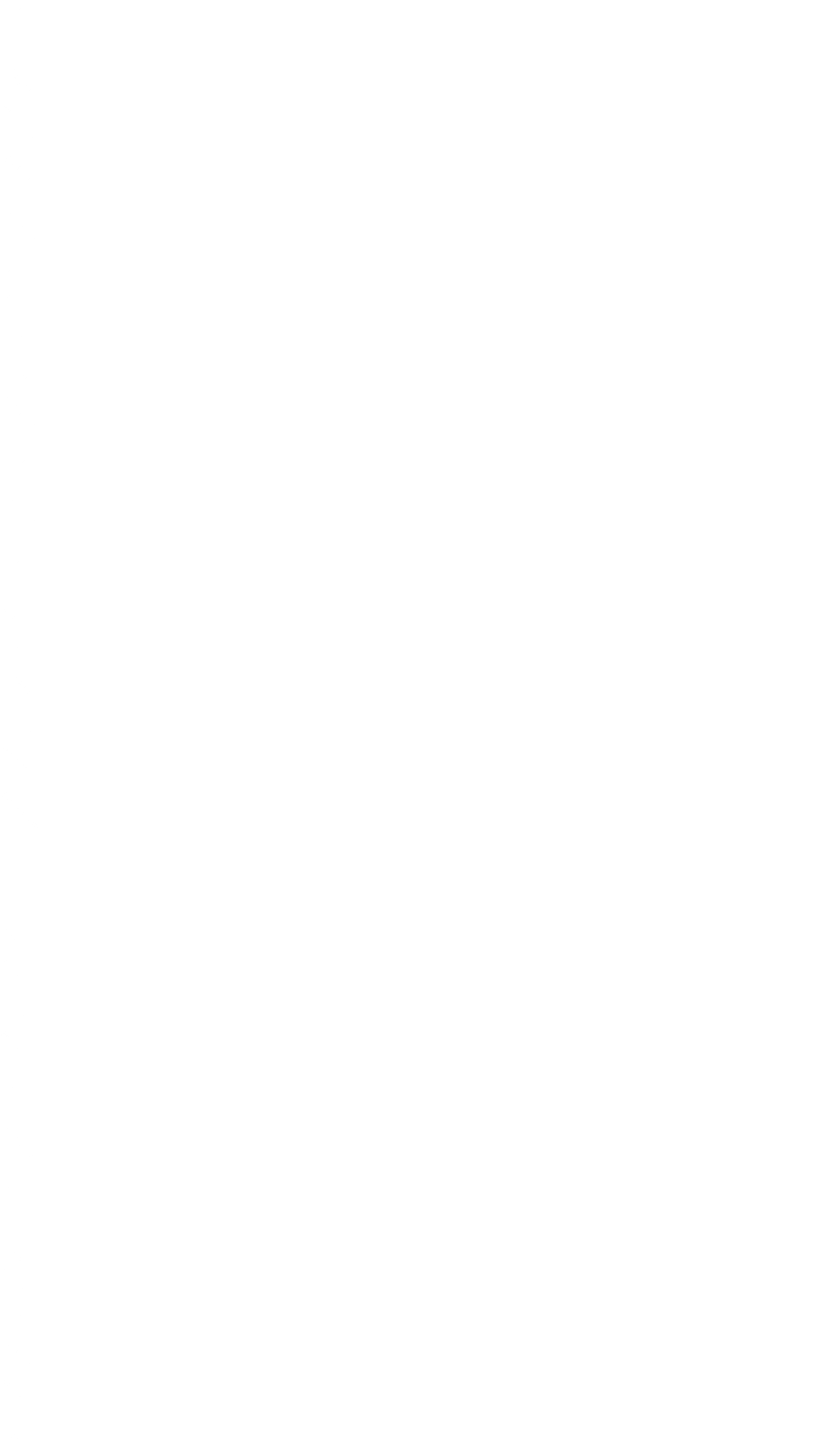
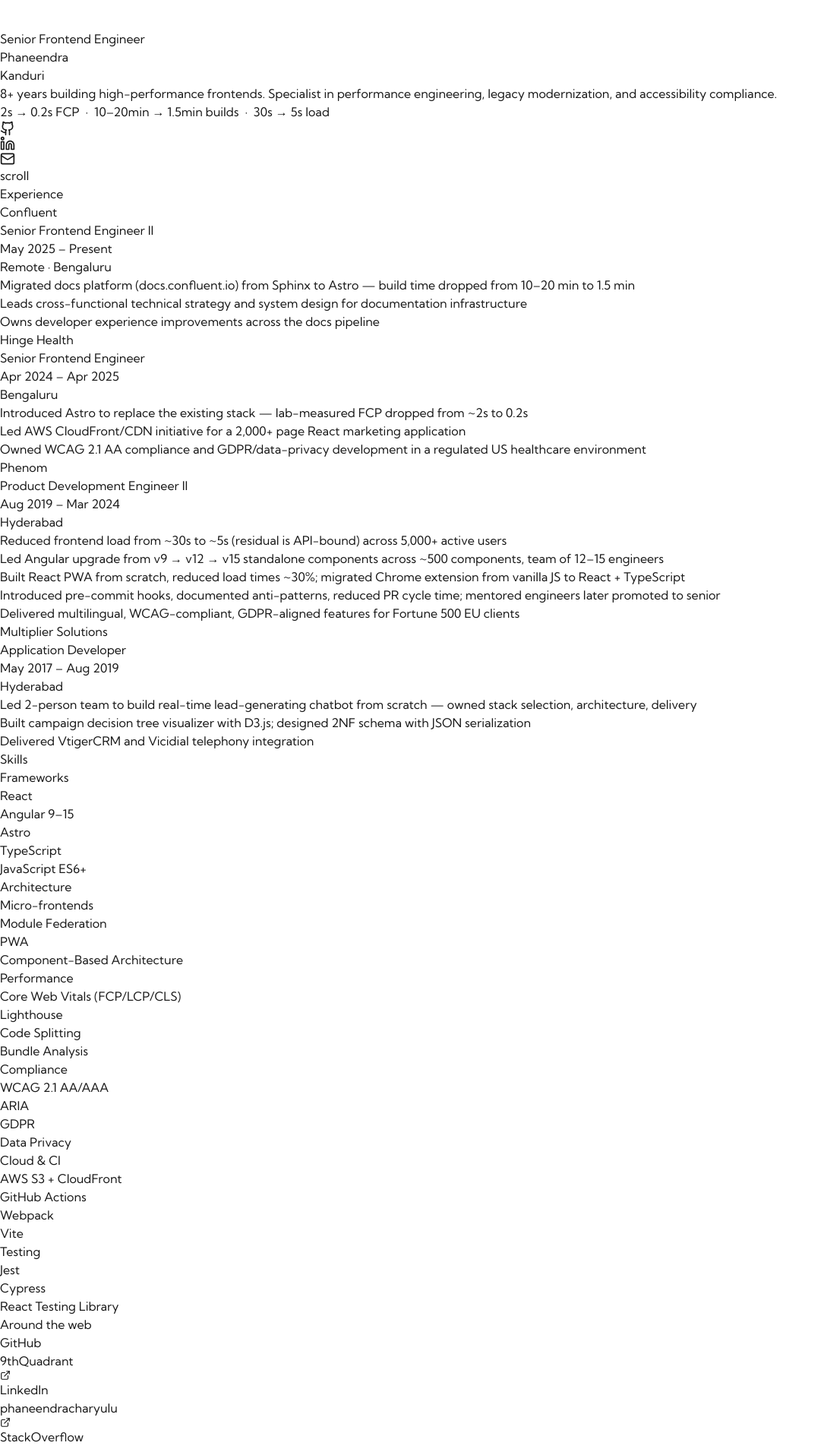
Before and after one commit to 9thQuadrant/portfolio, a Next.js app: page / in a window 1280 px wide. Shown: the part 80-1987 px from the top of the page at 76% size, without its empty margins (0-1085 px from the left). Built offline with nearby package versions, Linux system fonts and the light colour scheme.

Commit message:
Update page.tsx

```diff
--- a/src/app/page.tsx
+++ b/src/app/page.tsx
@@ -1,285 +1,227 @@
 "use client";
 
-import { ArrowDown, Github, Linkedin, Mail, Globe, Book, Timer, Plug } from "lucide-react";
-import useScrollAndMousePosition from "@/app/utils/hooks/useScrollAndMousePosition";
-import { BackgroundShapes } from "@/app/shared/backgroundShapes";
-import { TimelineExperience } from "@/app/shared/timeline";
-import { SocialLink } from "@/app/shared/socialLink";
-import { Projects } from "@/app/shared/projects";
-import { SkillCard } from "@/app/shared/skillCard";
-import { NameDecompose } from "@/app/shared/nameDecompose";
-import { BackgroundStars } from "@/app/shared/backgroundStars";
+import { Github, Linkedin, Mail, ExternalLink } from "lucide-react";
 
-const Portfolio = () => {
-  const { scrollY, mousePosition } = useScrollAndMousePosition();
-
-  // Calculate scroll progress for name animation (0 to 1)
-  // Animation happens over 60% of hero section to make it faster (about 150vh)
-  const heroHeight = typeof window !== 'undefined' ? window.innerHeight * 2.5 : 2500;
-  const nameScrollProgress = Math.min(scrollY / (heroHeight * 0.6), 1);
-
-  // Projects data
-  const projects = [
+const experiences = [
   {
-      title: "Personal Blog",
-      description: "Technical blog built with modern web technologies",
-      link: "https://nikethblog.web.app",
-      icon: <Book className="w-6 h-6" />,
+    company: "Confluent",
+    role: "Senior Frontend Engineer II",
+    period: "May 2025 – Present",
+    location: "Remote · Bengaluru",
+    achievements: [
+      "Migrated docs platform (docs.confluent.io) from Sphinx to Astro — build time dropped from 10–20 min to 1.5 min",
+      "Leads cross-functional technical strategy and system design for documentation infrastructure",
+      "Owns developer experience improvements across the docs pipeline",
+    ],
   },
   {
-      title: "Math Experiment",
-      description: "Challenge your math skills against time",
-      link: "https://phaneendra-exp.web.app",
-      icon: <Timer className="w-6 h-6" />,
-    },
-
-    {
-      title: "Firebase Cordova File Upload Plugin",
-      description: "Simple cordova file upload plugin",
-      link: "https://www.npmjs.com/package/cordova-plugin-firebase-files-upload",
-      icon: <Plug className="w-6 h-6" />,
-    },
-
-    {
-      title: "GitHub Portfolio",
-      description: "Collection of personal projects and contributions",
-      link: "https://github.com/9thQuadrant",
-      icon: <Github className="w-6 h-6" />,
+    company: "Hinge Health",
+    role: "Senior Frontend Engineer",
+    period: "Apr 2024 – Apr 2025",
+    location: "Bengaluru",
+    achievements: [
+      "Introduced Astro to replace the existing stack — lab-measured FCP dropped from ~2s to 0.2s",
+      "Led AWS CloudFront/CDN initiative for a 2,000+ page React marketing application",
+      "Owned WCAG 2.1 AA compliance and GDPR/data-privacy development in a regulated US healthcare environment",
+    ],
   },
   {
-      title: "StackOverflow",
-      description: "400+ reputation with helpful answers",
-      link: "https://stackoverflow.com/users/3985774/phaneendra-charyulu-kanduri",
-      icon: <Globe className="w-6 h-6" />,
-    }
+    company: "Phenom",
+    role: "Product Development Engineer II",
+    period: "Aug 2019 – Mar 2024",
+    location: "Hyderabad",
+    achievements: [
+      "Reduced frontend load from ~30s to ~5s (residual is API-bound) across 5,000+ active users",
+      "Led Angular upgrade from v9 → v12 → v15 standalone components across ~500 components, team of 12–15 engineers",
+      "Built React PWA from scratch, reduced load times ~30%; migrated Chrome extension from vanilla JS to React + TypeScript",
+      "Introduced pre-commit hooks, documented anti-patterns, reduced PR cycle time; mentored engineers later promoted to senior",
+      "Delivered multilingual, WCAG-compliant, GDPR-aligned features for Fortune 500 EU clients",
+    ],
+  },
+  {
+    company: "Multiplier Solutions",
+    role: "Application Developer",
+    period: "May 2017 – Aug 2019",
+    location: "Hyderabad",
+    achievements: [
+      "Led 2-person team to build real-time lead-generating chatbot from scratch — owned stack selection, architecture, delivery",
+      "Built campaign decision tree visualizer with D3.js; designed 2NF schema with JSON serialization",
+      "Delivered VtigerCRM and Vicidial telephony integration",
+    ],
+  },
 ];
 
-  // Calculate if we're near the bottom of the page
-  const isNearBottom = typeof window !== 'undefined'
-    ? scrollY + window.innerHeight >= document.documentElement.scrollHeight - 300
-    : false;
+const skills = [
+  { title: "Frameworks", items: ["React", "Angular 9–15", "Astro", "TypeScript", "JavaScript ES6+"] },
+  { title: "Architecture", items: ["Micro-frontends", "Module Federation", "PWA", "Component-Based Architecture"] },
+  { title: "Performance", items: ["Core Web Vitals (FCP/LCP/CLS)", "Lighthouse", "Code Splitting", "Bundle Analysis"] },
+  { title: "Compliance", items: ["WCAG 2.1 AA/AAA", "ARIA", "GDPR", "Data Privacy"] },
+  { title: "Cloud & CI", items: ["AWS S3 + CloudFront", "GitHub Actions", "Webpack", "Vite"] },
+  { title: "Testing", items: ["Jest", "Cypress", "React Testing Library"] },
+];
 
+export default function Page() {
   return (
-    <div className="min-h-screen bg-gradient-to-b from-gray-900 to-black text-white relative">
-      {/* Background stars animation - throughout entire page */}
-      <BackgroundStars scrollY={scrollY} />
+    <div className="min-h-screen bg-[#080c12] text-white font-sans">
+      {/* Stars */}
+      <div className="fixed inset-0 pointer-events-none z-0 overflow-hidden" aria-hidden="true">
+        {Array.from({ length: 60 }, (_, i) => {
+          const seed = i * 137.5;
+          const x = (seed * 3.14) % 100;
+          const y = (seed * 2.71) % 100;
+          const size = 1 + ((seed * 1.41) % 2);
+          const delay = (seed * 0.13) % 4;
+          const duration = 3 + ((seed * 0.7) % 3);
+          return (
+            <div
+              key={i}
+              className="absolute rounded-full bg-white"
+              style={{
+                left: `${x}%`,
+                top: `${y}%`,
+                width: `${size}px`,
+                height: `${size}px`,
+                opacity: 0.2 + ((seed * 0.01) % 0.4),
+                animation: `twinkle ${duration}s ${delay}s ease-in-out infinite`,
+              }}
+            />
+          );
+        })}
+      </div>
 
-      {/* Moon at bottom right - slides up with bounce */}
-      <div
-        className="fixed z-0"
-        style={{
-          right: '120px',
-          bottom: isNearBottom ? '120px' : '-200px', // Slide up from below
-          transition: 'bottom 1.2s cubic-bezier(0.34, 1.56, 0.64, 1)', // Smoother bounce easing
-        }}
-      >
-        {/* Moon glow */}
-        <div className="absolute inset-0 rounded-full bg-yellow-100 blur-3xl opacity-30"
-          style={{ width: '180px', height: '180px', left: '-15px', top: '-15px' }}
-        />
-        {/* Moon body */}
-        <div className="relative w-32 h-32 rounded-full bg-gradient-to-br from-yellow-50 to-yellow-200 shadow-2xl">
-          {/* Moon craters */}
-          <div className="absolute top-6 right-8 w-4 h-4 rounded-full bg-yellow-300 opacity-40" />
-          <div className="absolute top-12 right-5 w-3 h-3 rounded-full bg-yellow-300 opacity-30" />
-          <div className="absolute bottom-8 right-10 w-5 h-5 rounded-full bg-yellow-300 opacity-35" />
-          <div className="absolute top-8 left-6 w-6 h-6 rounded-full bg-yellow-300 opacity-25" />
-          <div className="absolute bottom-10 left-8 w-3 h-3 rounded-full bg-yellow-300 opacity-30" />
+      {/* Hero */}
+      <section className="relative z-10 min-h-screen flex flex-col items-center justify-center px-6 text-center">
+        <div className="animate-fade-in">
+          <p className="text-sm uppercase tracking-[0.3em] text-blue-400 mb-6 font-medium">
+            Senior Frontend Engineer
+          </p>
+          <h1 className="text-6xl md:text-8xl font-black mb-2 leading-none tracking-tight">
+            <span className="bg-gradient-to-r from-white via-blue-100 to-blue-300 bg-clip-text text-transparent">
+              Phaneendra
+            </span>
+          </h1>
+          <h1 className="text-6xl md:text-8xl font-black mb-8 leading-none tracking-tight">
+            <span className="bg-gradient-to-r from-blue-400 via-violet-400 to-violet-600 bg-clip-text text-transparent">
+              Kanduri
+            </span>
+          </h1>
+          <p className="text-lg md:text-xl text-gray-400 max-w-xl mx-auto mb-4 leading-relaxed">
+            8+ years building high-performance frontends. Specialist in performance engineering,
+            legacy modernization, and accessibility compliance.
+          </p>
+          <p className="text-sm text-gray-500 mb-10">
+            2s → 0.2s FCP &nbsp;·&nbsp; 10–20min → 1.5min builds &nbsp;·&nbsp; 30s → 5s load
+          </p>
+          <div className="flex justify-center gap-5">
+            <a href="https://github.com/9thQuadrant" target="_blank" rel="noopener noreferrer"
+              className="p-3 rounded-full border border-gray-700 hover:border-blue-500 hover:text-blue-400 transition-all duration-200">
+              <Github size={20} />
+            </a>
+            <a href="https://www.linkedin.com/in/phaneendracharyulu" target="_blank" rel="noopener noreferrer"
+              className="p-3 rounded-full border border-gray-700 hover:border-blue-500 hover:text-blue-400 transition-all duration-200">
+              <Linkedin size={20} />
+            </a>
+            <a href="mailto:phaneendra9q@gmail.com"
+              className="p-3 rounded-full border border-gray-700 hover:border-blue-500 hover:text-blue-400 transition-all duration-200">
+              <Mail size={20} />
+            </a>
           </div>
         </div>
 
-      {/* Hero Section */}
-      <section className="relative min-h-[250vh] flex items-center justify-center overflow-hidden" style={{ alignItems: 'center' }}>
-
-        <div
-          className="text-center fixed top-1/2 left-1/2 -translate-x-1/2 -translate-y-1/2 w-full px-4 z-10"
-          style={{
-            // Keep full opacity until 80% scroll, then fade out
-            opacity: scrollY < heroHeight * 0.8
-              ? 1
-              : Math.max(0, 1 - ((scrollY - heroHeight * 0.8) / (heroHeight * 0.2))),
-            transition: 'opacity 0.5s cubic-bezier(0.4, 0.0, 0.2, 1)',
-          }}
-        >
-          <div className="mb-8">
-            <NameDecompose scrollProgress={nameScrollProgress} />
-          </div>
-          <p className="text-2xl text-gray-300 mb-8">
-            Senior Software Engineer II - Frontend
-          </p>
-          <p className="text-xl text-gray-400 max-w-2xl mx-auto mb-8">
-            8+ years of experience in crafting high-performance user interfaces
-            specializing in React, Angular, and Progressive Web Apps
-          </p>
-          <div className="flex justify-center gap-6">
-            <SocialLink
-              href="https://github.com/9thQuadrant"
-              icon={<Github size={24} />}
-            />
-            <SocialLink
-              href="https://www.linkedin.com/in/phaneendracharyulu"
-              icon={<Linkedin size={24} />}
-            />
-            <SocialLink
-              href="mailto:phaneendra9q@gmail.com"
-              icon={<Mail size={24} />}
-            />
-          </div>
-        </div>
-        <div
-          className="fixed bottom-10 left-1/2 -translate-x-1/2 animate-bounce z-10"
-          style={{
-            opacity: Math.max(0, 1 - scrollY / 600),
-            transition: 'opacity 0.2s ease-out',
-          }}
-        >
-          <ArrowDown size={24} />
+        <div className="absolute bottom-10 left-1/2 -translate-x-1/2 text-gray-600 text-xs tracking-widest uppercase animate-bounce">
+          scroll
         </div>
       </section>
 
-      {/* Experience Timeline Section */}
-      <section className="py-32 px-4 mt-20">
-        <h2 className="text-4xl font-bold text-center mb-16 bg-clip-text text-transparent bg-gradient-to-r from-blue-400 to-purple-600">
-          Professional Journey
-        </h2>
-        <div className="max-w-4xl mx-auto">
-          <TimelineExperience
-            company="Confluent"
-            role="Senior Software Engineer II"
-            period="May 2025 - Present"
-            location="Remote - Bengaluru, India"
-            achievements={[
-              "Contributing to the infrastructure and developer experience behind https://docs.confluent.io/",
-              "My work involves improving the build pipeline, enhancing extensibility of Sphinx-based systems, and driving modernization efforts using JavaScript for a more scalable and maintainable documentation platform",
-              "Implemented Lambda and CloudFront for enhanced content delivery",
-              "Collaborating closely with cross-functional teams to shape the next generation of Confluent documentation experience.",
-            ]}
-          />
-          <TimelineExperience
-            company="Hinge Health"
-            role="Senior Frontend Engineer"
-            period="April 2024 - April 2025"
-            location="Bengaluru, India"
-            achievements={[
-              "Led AWS migration improving scalability and reducing load times by 40%",
-              "Managed 2,000+ page React-based application for marketing optimization",
-              "Implemented Lambda and CloudFront for enhanced content delivery",
-              "Collaborated in agile sprints for enhanced user experience",
-            ]}
-          />
-          <TimelineExperience
-            company="Phenom"
-            role="Product Development Engineer II"
-            period="2019 - 2024"
-            location="Hyderabad, India"
-            achievements={[
-              "Built PWA for HRM from scratch, reducing load times by 30%",
-              "Enhanced CRM with multilingual support, reducing bugs by 20%",
-              "Integrated module federation in Angular for streamlined deployments",
-              "Led test case development, increasing code coverage",
-              "Optimized CRM Chrome extension by upgrading from vanilla JS to React",
-            ]}
-          />
-          <TimelineExperience
-            company="Multiplier IT Solutions"
-            role="Senior Application Developer"
-            period="2017 - 2019"
-            location="Hyderabad, India"
-            achievements={[
-              "Developed lead-generating chatbot using Node.js and Socket.IO",
-              "Created campaign strategy visualization using D3.js",
-              "Integrated Vicidial with VtigerCRM for real-time caller details",
-              "Enhanced CRM functionalities for healthcare management",
-              "Implemented PDF parsing system using Tesseract",
-            ]}
-          />
-          <TimelineExperience
-            company="Cubicoid Solutions"
-            role="Django Application Development Intern"
-            period="Jan 2017 - May 2017"
-            location="Visakhapatnam, India"
-            achievements={[
-              "Developed Universal Address Code (UAC) application",
-              "Implemented address management system with unique codes",
-              "Designed 2NF database schema for efficient data storage",
-              "Deployed application on Heroku using Django and PostgreSQL",
-            ]}
-          />
+      {/* Experience */}
+      <section className="relative z-10 py-24 px-6 max-w-3xl mx-auto">
+        <h2 className="text-xs uppercase tracking-[0.3em] text-blue-400 mb-12">Experience</h2>
+        <div className="space-y-12">
+          {experiences.map((exp) => (
+            <div key={exp.company} className="group border-l border-gray-800 pl-6 hover:border-blue-500 transition-colors duration-300">
+              <div className="flex flex-wrap justify-between items-start mb-1 gap-2">
+                <div>
+                  <h3 className="text-lg font-bold text-white">{exp.company}</h3>
+                  <p className="text-blue-400 text-sm">{exp.role}</p>
                 </div>
-      </section>
-
-      {/* Projects Section */}
-      <section className="py-20 px-4 bg-gray-800/30">
-        <h2 className="text-4xl font-bold text-center mb-16 bg-clip-text text-transparent bg-gradient-to-r from-blue-400 to-purple-600">
-          Featured Projects
-        </h2>
-        <div className="max-w-4xl mx-auto grid grid-cols-1 md:grid-cols-3 gap-8">
-          {projects.map((project, index) => (
-            <Projects {...project} key={project.title + index} />
+                <div className="text-right text-xs text-gray-500">
+                  <p>{exp.period}</p>
+                  <p>{exp.location}</p>
+                </div>
+              </div>
+              <ul className="mt-4 space-y-2">
+                {exp.achievements.map((a, i) => (
+                  <li key={i} className="text-gray-400 text-sm leading-relaxed pl-3 border-l border-gray-800 group-hover:border-gray-600 transition-colors">
+                    {a}
+                  </li>
+                ))}
+              </ul>
+            </div>
           ))}
         </div>
       </section>
 
-
-      {/* Skills Section */}
-      <section className="py-20 px-4 bg-gray-800/30">
-        <h2 className="text-4xl font-bold text-center mb-16 bg-clip-text text-transparent bg-gradient-to-r from-blue-400 to-purple-600">
-          Technical Skills
-        </h2>
-        <div className="max-w-4xl mx-auto grid grid-cols-1 md:grid-cols-2 lg:grid-cols-3 gap-8">
-          <SkillCard
-            title="Frontend Core"
-            skills={['React', 'Angular', 'TypeScript', 'JavaScript']}
-          />
-          <SkillCard
-            title="State & Data Flow"
-            skills={['Redux', 'RxJS', 'GraphQL']}
-          />
-          <SkillCard
-            title="Cloud & Deploy"
-            skills={['AWS Lambda', 'CloudFront', 'Firebase']}
-          />
-          <SkillCard
-            title="Testing"
-            skills={['Jest', 'Cypress', 'Selenium']}
-          />
-          <SkillCard
-            title="Build Tools"
-            skills={['Webpack', 'Vite', 'Jenkins']}
-          />
-          <SkillCard
-            title="Design Systems"
-            skills={['Material UI', 'Styled Components', 'Storybook']}
-          />
+      {/* Skills */}
+      <section className="relative z-10 py-24 px-6 max-w-3xl mx-auto">
+        <h2 className="text-xs uppercase tracking-[0.3em] text-blue-400 mb-12">Skills</h2>
+        <div className="grid grid-cols-1 sm:grid-cols-2 lg:grid-cols-3 gap-6">
+          {skills.map((group) => (
+            <div key={group.title} className="border border-gray-800 rounded-lg p-5 hover:border-gray-600 transition-colors duration-200">
+              <h3 className="text-xs uppercase tracking-widest text-gray-500 mb-3">{group.title}</h3>
+              <ul className="space-y-1">
+                {group.items.map((item) => (
+                  <li key={item} className="text-sm text-gray-300">{item}</li>
+                ))}
+              </ul>
+            </div>
+          ))}
         </div>
       </section>
 
-      {/* Contact Section */}
-      <section className="py-20 px-4 bg-gray-800/30">
-        <h2 className="text-4xl font-bold text-center mb-16 bg-clip-text text-transparent bg-gradient-to-r from-blue-400 to-purple-600">
-          Let's Connect
-        </h2>
-        <div className="max-w-xl mx-auto text-center">
-          <p className="text-xl text-gray-300 mb-8">
-            I'm always interested in hearing about new projects and
-            opportunities.
-          </p>
-          <a
-            href="mailto:phaneendra9q@gmail.com"
-            className="inline-block bg-blue-500 hover:bg-blue-600 text-white px-8 py-3 rounded-lg transform hover:scale-105 transition-all duration-300"
-          >
-            Get in Touch
+      {/* Links */}
+      <section className="relative z-10 py-24 px-6 max-w-3xl mx-auto">
+        <h2 className="text-xs uppercase tracking-[0.3em] text-blue-400 mb-12">Around the web</h2>
+        <div className="grid grid-cols-1 sm:grid-cols-2 gap-4">
+          {[
+            { label: "GitHub", sub: "9thQuadrant", href: "https://github.com/9thQuadrant" },
+            { label: "LinkedIn", sub: "phaneendracharyulu", href: "https://www.linkedin.com/in/phaneendracharyulu" },
+            { label: "StackOverflow", sub: "400+ reputation", href: "https://stackoverflow.com/users/3985774/phaneendra-charyulu-kanduri" },
+            { label: "Dev.to Blog", sub: "Coming soon", href: "#" },
+          ].map((link) => (
+            <a key={link.label} href={link.href} target="_blank" rel="noopener noreferrer"
+              className="flex items-center justify-between border border-gray-800 rounded-lg p-4 hover:border-blue-500 hover:text-blue-400 transition-all duration-200 group">
+              <div>
+                <p className="text-sm font-medium text-white group-hover:text-blue-400 transition-colors">{link.label}</p>
+                <p className="text-xs text-gray-500">{link.sub}</p>
+              </div>
+              <ExternalLink size={14} className="text-gray-600 group-hover:text-blue-400 transition-colors" />
             </a>
+          ))}
         </div>
       </section>
 
-      <footer className="py-8 px-4 text-center text-gray-400">
-        <p>Best Regards, Phaneendra Charyulu Kanduri.</p>
+      {/* Footer */}
+      <footer className="relative z-10 py-12 px-6 text-center border-t border-gray-900">
+        <p className="text-xs text-gray-600">
+          <a href="mailto:phaneendra9q@gmail.com" className="hover:text-blue-400 transition-colors">
+            phaneendra9q@gmail.com
+          </a>
+        </p>
       </footer>
+
+      <style jsx global>{`
+        @keyframes twinkle {
+          0%, 100% { opacity: 0.2; }
+          50% { opacity: 0.7; }
+        }
+        @keyframes fade-in {
+          from { opacity: 0; transform: translateY(20px); }
+          to { opacity: 1; transform: translateY(0); }
+        }
+        .animate-fade-in {
+          animation: fade-in 0.8s ease-out forwards;
+        }
+      `}</style>
     </div>
   );
-};
-
-export default function Page({ data }: any) {
-  return <Portfolio />;
 }
```
Lines whose indentation alone changed are shown as unchanged.
